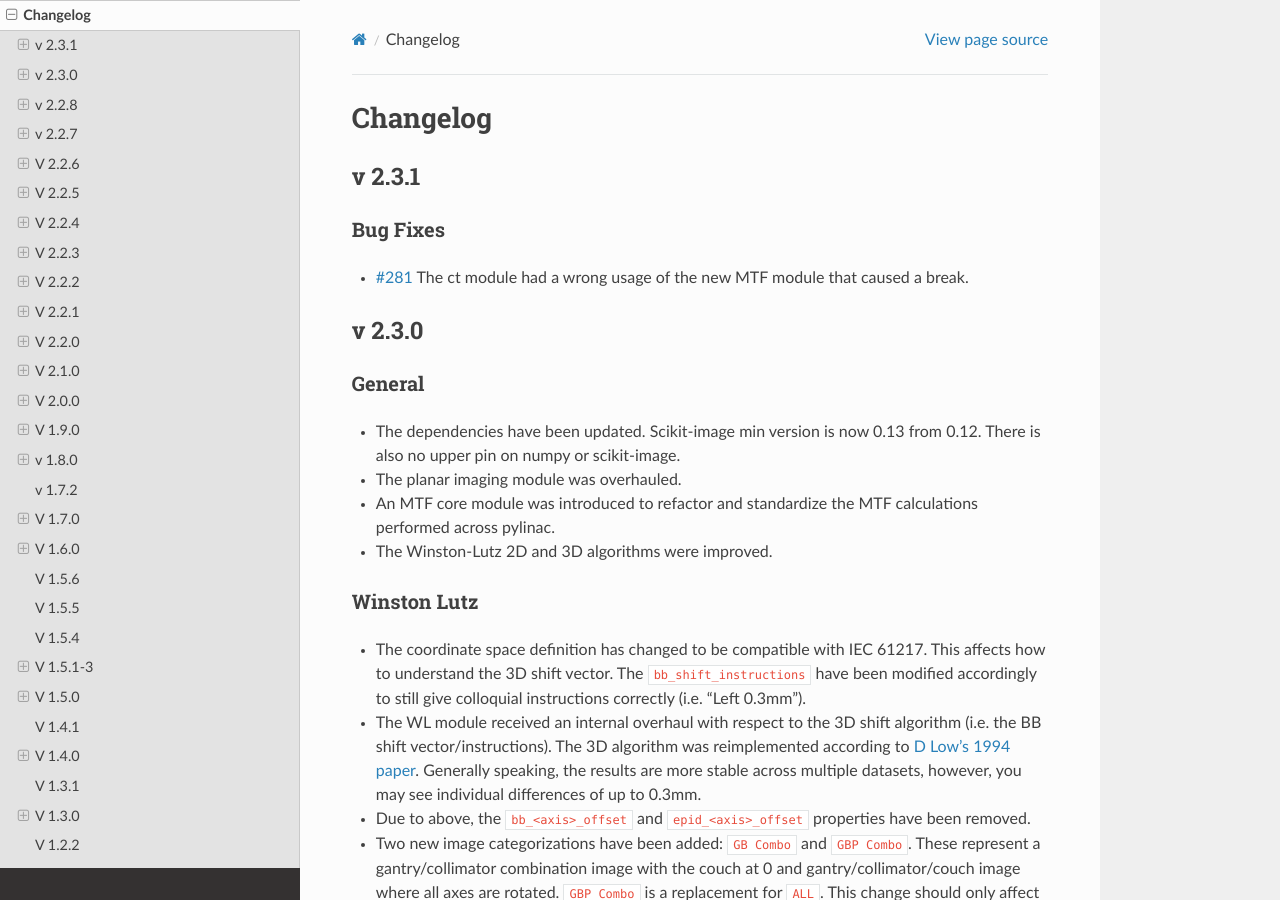
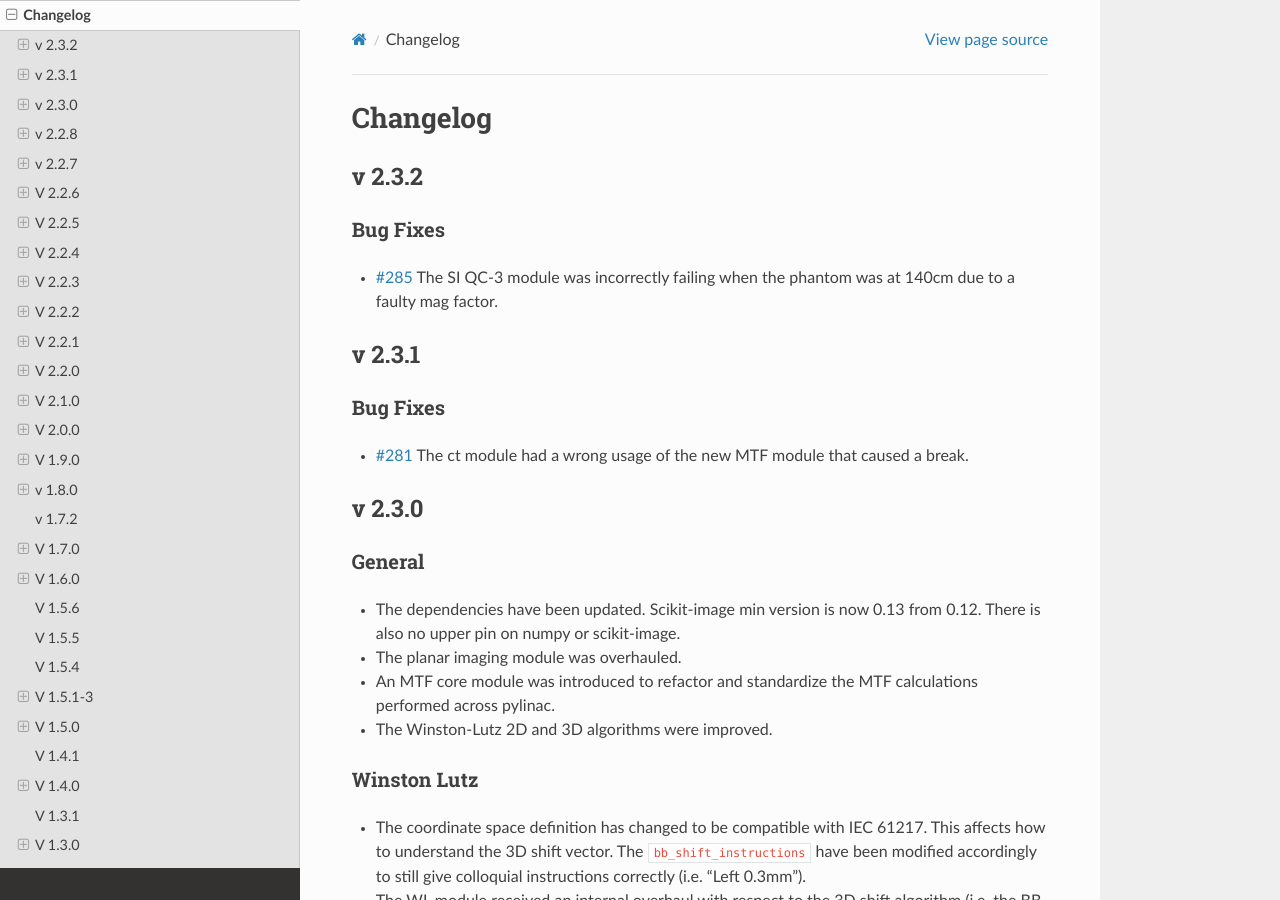
Before and after one commit to jrkerns/pylinac, a Sphinx documentation site: the page built from docs/source/changelog.rst, in a window 1280 px wide and 900 px high. Built offline with Sphinx 7.4.7 and the Read the Docs theme 2.0.0, drawn with Linux system fonts in a browser that asks for light colours; cross-references to code outside the pages are shown as plain code.

Commit message:
Updated changelog.rst

```diff
--- a/docs/source/changelog.rst
+++ b/docs/source/changelog.rst
@@ -3,6 +3,13 @@
 Changelog
 =========
 
+v 2.3.2
+-------
+
+Bug Fixes
+^^^^^^^^^
+
+* `#285 <https://github.com/jrkerns/pylinac/issues/285>`_ The SI QC-3 module was incorrectly failing when the phantom was at 140cm due to a faulty mag factor.
 
 v 2.3.1
 -------
```
